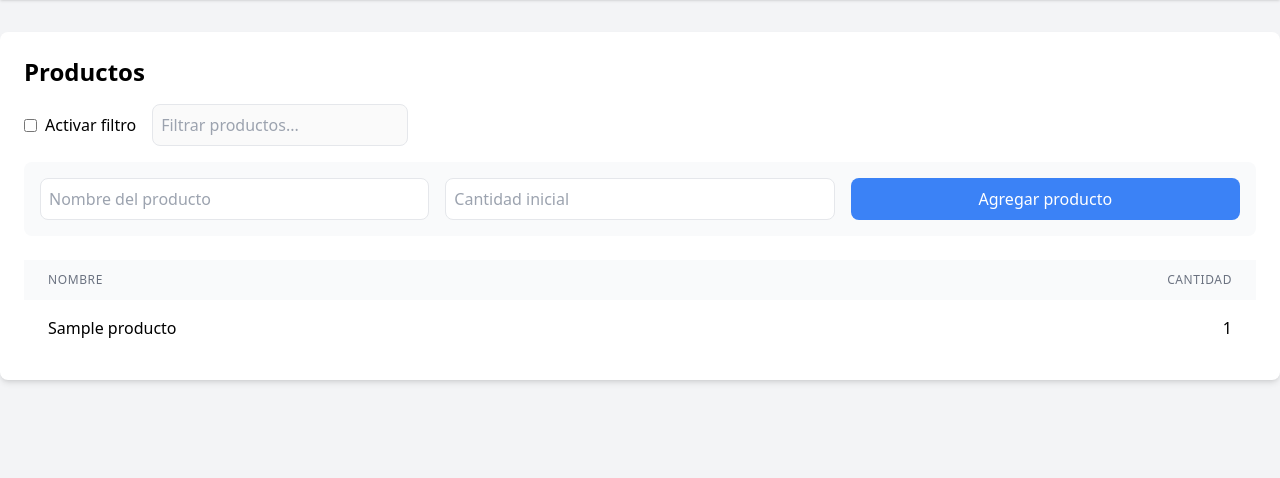
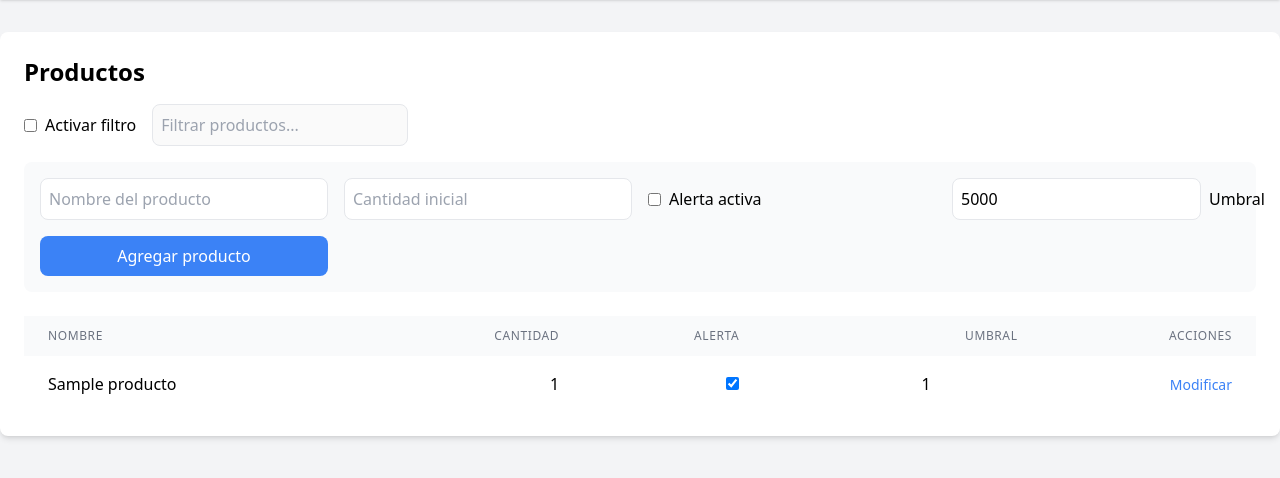
Before and after one commit to jeancpo/inventory_25, a Flask app: page /productos in a window 1280 px wide. Shown: the part 52-530 px from the top of the page. Run offline with Flask 3, Linux system fonts and the light colour scheme; tables that the repository leaves empty hold one stand-in row (values such as "Sample post"); some libraries are stand-ins or nearby versions.

Commit message:
fix modals modifications productos

```diff
--- a/app/routes.py
+++ b/app/routes.py
@@ -88,19 +88,40 @@ def index():
 
 @bp.route('/productos', methods=['GET', 'POST'])
 def productos():
-    if request.method == "POST":
-        nombre = request.form.get('nombre', '').strip()
-        cantidad = request.form.get('cantidad', '').strip()
-        if not nombre:
-            return "Error: El nombre es obligatorio.", 400
-        if not cantidad or not cantidad.isdigit() or int(cantidad) < 0:
-            return "Error: La cantidad debe ser un número entero positivo.", 400
-        nuevo_producto = Producto(nombre=nombre, cantidad=int(cantidad))
+    if request.method == 'POST':
+        nombre = request.form['nombre']
+        cantidad = int(request.form['cantidad'])
+        nuevo_producto = Producto(nombre=nombre, cantidad=cantidad)
         db.session.add(nuevo_producto)
         db.session.commit()
         return redirect(url_for('main.productos'))
-    productos = db.session.execute(db.select(Producto)).scalars().all()
+
+    # Get all products with alert status
+    productos = db.session.query(Producto).all()
     return render_template('productos.html', productos=productos)
+
+@bp.route('/actualizar_alerta/<int:producto_id>', methods=['POST'])
+def actualizar_alerta(producto_id):
+    producto = Producto.query.get_or_404(producto_id)
+    producto.alerta_activa = request.form.get('alerta_activa') == 'true'
+    producto.umbral_alerta = int(request.form.get('umbral_alerta', 5000))
+    db.session.commit()
+    return redirect(url_for('main.productos'))
+
+@bp.route('/actualizar_producto', methods=['POST'])
+def actualizar_producto():
+    producto_id = request.form.get('producto_id')
+    cantidad = int(request.form.get('cantidad'))
+    alerta_activa = request.form.get('alerta_activa') == 'on'
+    umbral_alerta = int(request.form.get('umbral_alerta'))
+
+    producto = Producto.query.get_or_404(producto_id)
+    producto.cantidad = cantidad
+    producto.alerta_activa = alerta_activa
+    producto.umbral_alerta = umbral_alerta
+    db.session.commit()
+
+    return redirect(url_for('main.productos'))
 
 @bp.route('/movimientos', methods=['GET', 'POST'])
 def movimientos():
--- a/app/templates/productos.html
+++ b/app/templates/productos.html
@@ -14,11 +14,20 @@
     </div>
 
     <form method="POST" class="mb-6 bg-gray-50 p-4 rounded-lg">
-        <div class="grid grid-cols-1 md:grid-cols-3 gap-4">
+        <div class="grid grid-cols-1 md:grid-cols-4 gap-4">
             <input type="text" name="nombre" placeholder="Nombre del producto"
                    class="p-2 border rounded-lg focus:ring-2 focus:ring-blue-500 focus:border-blue-500" required>
             <input type="number" name="cantidad" placeholder="Cantidad inicial"
                    class="p-2 border rounded-lg focus:ring-2 focus:ring-blue-500 focus:border-blue-500" required>
+            <div class="flex items-center space-x-2">
+                <input type="checkbox" name="alerta_activa" id="alerta_activa" class="rounded">
+                <label for="alerta_activa">Alerta activa</label>
+            </div>
+            <div class="flex items-center space-x-2">
+                <input type="number" name="umbral_alerta" id="umbral_alerta" placeholder="Umbral"
+                       class="p-2 border rounded-lg focus:ring-2 focus:ring-blue-500 focus:border-blue-500" value="5000">
+                <label for="umbral_alerta">Umbral</label>
+            </div>
             <button type="submit"
                     class="bg-blue-500 text-white p-2 rounded-lg hover:bg-blue-600 transition-colors">
                 Agregar producto
@@ -26,58 +35,122 @@
         </div>
     </form>
 
-
-
     <div class="overflow-x-auto">
         <table class="min-w-full table-auto">
             <thead class="bg-gray-50">
                 <tr>
                     <th class="px-6 py-3 text-left text-xs font-medium text-gray-500 uppercase tracking-wider">Nombre</th>
                     <th class="px-6 py-3 text-right text-xs font-medium text-gray-500 uppercase tracking-wider">Cantidad</th>
+                    <th class="px-6 py-3 text-right text-xs font-medium text-gray-500 uppercase tracking-wider">Alerta</th>
+                    <th class="px-6 py-3 text-right text-xs font-medium text-gray-500 uppercase tracking-wider">Umbral</th>
+                    <th class="px-6 py-3 text-right text-xs font-medium text-gray-500 uppercase tracking-wider">Acciones</th>
                 </tr>
             </thead>
             <tbody class="bg-white divide-y divide-gray-200" id="productTableBody">
                 {% for producto in productos %}
-                <tr class="hover:bg-gray-50">
+                <tr class="hover:bg-gray-50 {% if producto.alerta_activa and producto.cantidad < producto.umbral_alerta %}bg-red-50{% endif %}">
                     <td class="px-6 py-4 whitespace-nowrap">{{ producto.nombre }}</td>
                     <td class="px-6 py-4 whitespace-nowrap text-right">{{ producto.cantidad }}</td>
+                    <td class="px-6 py-4 whitespace-nowrap text-right">
+                        <input type="checkbox" {% if producto.alerta_activa %}checked{% endif %}
+                               onchange="updateAlerta({{ producto.id }})"
+                               class="rounded">
+                    </td>
+                    <td class="px-6 py-4 whitespace-nowrap text-right">
+                        <input type="number" value="{{ producto.umbral_alerta }}"
+                               onchange="updateUmbral({{ producto.id }})"
+                               class="w-24">
+                    </td>
+                    <td class="px-6 py-4 whitespace-nowrap text-right">
+                        <button onclick="openModal({{ producto.id }}, '{{ producto.nombre }}', {{ producto.cantidad }}, {{ 'true' if producto.alerta_activa else 'false' }}, {{ producto.umbral_alerta }})"
+                                class="text-sm text-blue-500 hover:text-blue-700">Modificar</button>
+                    </td>
                 </tr>
                 {% endfor %}
             </tbody>
         </table>
     </div>
-</div>
 
-<script>
-document.addEventListener('DOMContentLoaded', function() {
-    const enableFilter = document.getElementById('enableFilter');
-    const productFilter = document.getElementById('productFilter');
-    const productTableBody = document.getElementById('productTableBody');
-    const originalRows = Array.from(productTableBody.getElementsByTagName('tr'));
+    <!-- Modal -->
+    <div id="modal" class="fixed inset-0 bg-gray-600 bg-opacity-50 overflow-y-auto h-full w-full hidden">
+        <div class="relative top-20 mx-auto p-5 border w-96 shadow-lg rounded-md bg-white">
+            <form id="modalForm" method="POST" action="/actualizar_producto">
+                <input type="hidden" name="producto_id" id="modalProductoId">
+                <div class="mb-4">
+                    <label class="block text-gray-700 text-sm font-bold mb-2">Nombre</label>
+                    <input type="text" name="nombre" id="modalNombre"
+                           class="shadow appearance-none border rounded w-full py-2 px-3 text-gray-700 leading-tight focus:outline-none focus:shadow-outline"
+                           readonly>
+                </div>
+                <div class="mb-4">
+                    <label class="block text-gray-700 text-sm font-bold mb-2">Cantidad</label>
+                    <input type="number" name="cantidad" id="modalCantidad"
+                           class="shadow appearance-none border rounded w-full py-2 px-3 text-gray-700 leading-tight focus:outline-none focus:shadow-outline"
+                           required>
+                </div>
+                <div class="mb-4">
+                    <label class="block text-gray-700 text-sm font-bold mb-2">Alerta activa</label>
+                    <input type="checkbox" name="alerta_activa" id="modalAlerta"
+                           class="rounded">
+                </div>
+                <div class="mb-4">
+                    <label class="block text-gray-700 text-sm font-bold mb-2">Umbral</label>
+                    <input type="number" name="umbral_alerta" id="modalUmbral"
+                           class="shadow appearance-none border rounded w-full py-2 px-3 text-gray-700 leading-tight focus:outline-none focus:shadow-outline"
+                           required>
+                </div>
+                <div class="flex items-center justify-between">
+                    <button type="button" onclick="closeModal()"
+                            class="bg-gray-500 hover:bg-gray-700 text-white font-bold py-2 px-4 rounded focus:outline-none focus:shadow-outline">
+                        Cancelar
+                    </button>
+                    <button type="submit"
+                            class="bg-blue-500 hover:bg-blue-700 text-white font-bold py-2 px-4 rounded focus:outline-none focus:shadow-outline">
+                        Guardar
+                    </button>
+                </div>
+            </form>
+        </div>
+    </div>
 
-    enableFilter.addEventListener('change', function() {
-        productFilter.disabled = !this.checked;
-        if (!this.checked) {
-            // Restore original rows
-            productTableBody.innerHTML = '';
-            originalRows.forEach(row => productTableBody.appendChild(row.cloneNode(true)));
-            productFilter.value = '';
+    <script>
+        function updateAlerta(productoId) {
+            const checkbox = event.target;
+            const umbral = document.querySelector(`input[data-producto-id="${productoId}"]`).value;
+            fetch(`/actualizar_alerta/${productoId}`, {
+                method: 'POST',
+                headers: {
+                    'Content-Type': 'application/x-www-form-urlencoded',
+                },
+                body: `alerta_activa=${checkbox.checked}&umbral_alerta=${umbral}`
+            });
         }
-    });
 
-    productFilter.addEventListener('input', function() {
-        if (!enableFilter.checked) return;
+        function updateUmbral(productoId) {
+            const checkbox = document.querySelector(`input[type="checkbox"][data-producto-id="${productoId}"]`);
+            const umbral = event.target.value;
+            fetch(`/actualizar_alerta/${productoId}`, {
+                method: 'POST',
+                headers: {
+                    'Content-Type': 'application/x-www-form-urlencoded',
+                },
+                body: `alerta_activa=${checkbox.checked}&umbral_alerta=${umbral}`
+            });
+        }
 
-        const filterText = this.value.toLowerCase();
-        productTableBody.innerHTML = '';
+        let modal = document.getElementById('modal');
 
-        originalRows.forEach(row => {
-            const productName = row.cells[0].textContent.toLowerCase();
-            if (productName.includes(filterText)) {
-                productTableBody.appendChild(row.cloneNode(true));
-            }
-        });
-    });
-});
-</script>
+        function openModal(id, nombre, cantidad, alerta_activa, umbral_alerta) {
+            modal.classList.remove('hidden');
+            document.getElementById('modalProductoId').value = id;
+            document.getElementById('modalNombre').value = nombre;
+            document.getElementById('modalCantidad').value = cantidad;
+            document.getElementById('modalAlerta').checked = alerta_activa;
+            document.getElementById('modalUmbral').value = umbral_alerta;
+        }
+
+        function closeModal() {
+            modal.classList.add('hidden');
+        }
+    </script>
 {% endblock %}
```
Also changed, not shown: app/models.py (+5 -2 lines).
